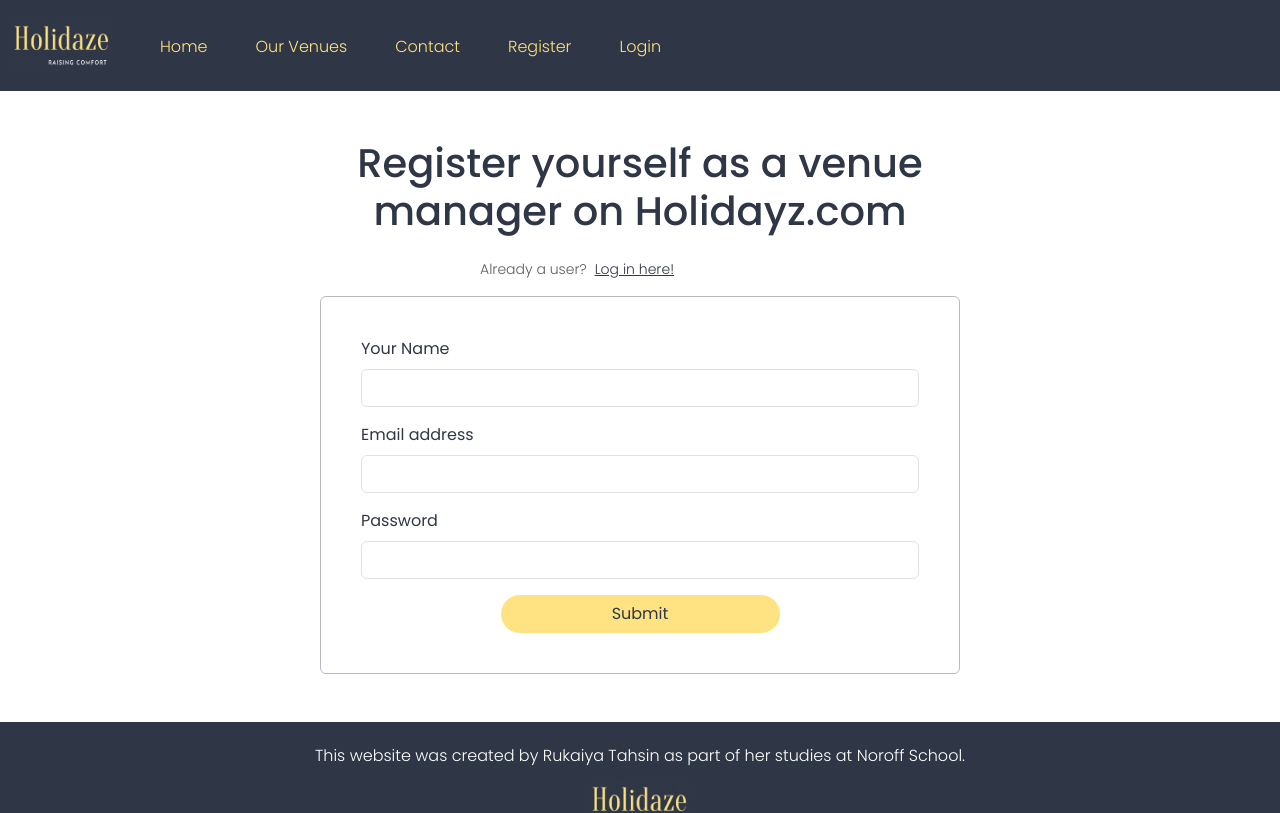
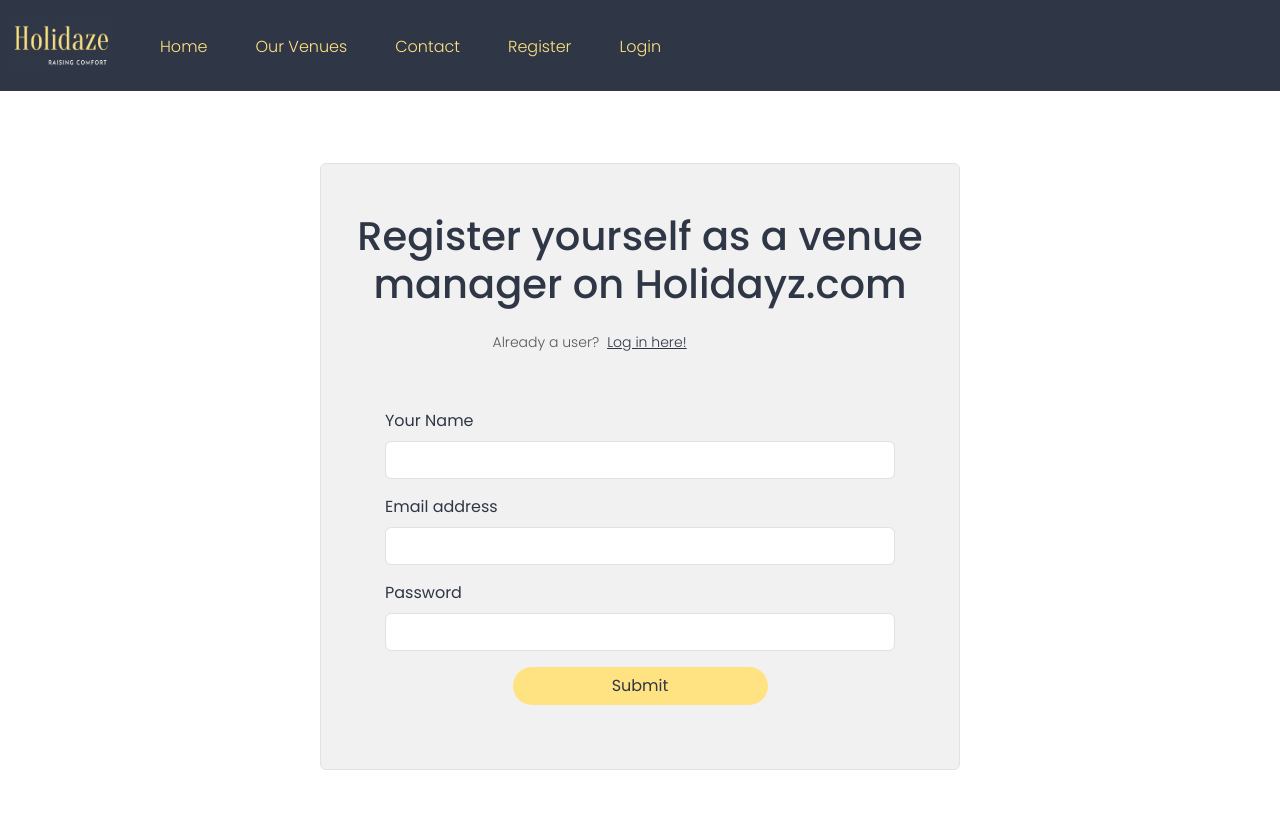
Before and after one commit to tahsinrukaiya/PROJECT-EXAM-2, a React (Vite) app: page /register_venue_manager in a window 1280 px wide. Shown: the top 813 px of the page. Built offline with nearby package versions, Linux system fonts and the light colour scheme; no server answers; a web font is replaced by a local one.

Commit message:
work on error message

```diff
--- a/src/components/Pages/Authentication/LoginForm.jsx
+++ b/src/components/Pages/Authentication/LoginForm.jsx
@@ -7,6 +7,7 @@
   const { handleLogin } = useAuth();
   const [email, setEmail] = useState("");
   const [password, setPassword] = useState("");
+  const [error, setError] = useState("");
   const [isVenueManager, setIsVenueManager] = useState(false);
   const navigate = useNavigate();
 
@@ -23,7 +24,12 @@
         navigate("/");
       }, 2000);
     } catch (error) {
-      console.error("Login failed:", error);
+      console.error("Log in failed", error);
+      if (error.response && error.response.status === 401) {
+        setError("Wrong username or password");
+      } else {
+        setError("Wrong username or password. Please try again.");
+      }
     }
   };
 
@@ -93,6 +99,7 @@
               required
             />
           </div>
+          {error && <h6 className="login-error mb-3">{error}</h6>}
           <button type="submit" className="btn w-50 rounded-pill submit-btn">
             Submit
           </button>
--- a/src/components/Pages/Authentication/RegisterCustomer.jsx
+++ b/src/components/Pages/Authentication/RegisterCustomer.jsx
@@ -39,7 +39,7 @@
 
   return (
     <div className="form-container d-flex justify-content-center align-items-center vh-50 mt-5">
-      <div className="col-10 col-md-6 col-lg-6">
+      <div className="col-10 col-md-6 col-lg-6 reg-form-container pt-5 pb-4 px-4 rounded border">
         <h1 className="form-title text-center mb-4">
           Register yourself as a customer on Holidayz.com
         </h1>
--- a/src/components/Pages/Authentication/RegisterVenueManger.jsx
+++ b/src/components/Pages/Authentication/RegisterVenueManger.jsx
@@ -39,7 +39,7 @@
 
   return (
     <div className="form-container d-flex justify-content-center align-items-center vh-50 mt-5">
-      <div className="col-10 col-md-6 col-lg-6">
+      <div className="col-10 col-md-6 col-lg-6 reg-form-container rounded border mt-4 mb-4 px-4 pt-5 pb-4">
         <h1 className="form-title text-center mb-4">
           Register yourself as a venue manager on Holidayz.com
         </h1>
@@ -49,7 +49,7 @@
             <span className="login-link mx-2">Log in here!</span>
           </Link>
         </div>
-        <form className="login-form rounded" onSubmit={handleSubmit(onSubmit)} noValidate>
+        <form className="reg-form" onSubmit={handleSubmit(onSubmit)} noValidate>
           <div className="mb-3">
             <label htmlFor="name" className="form-label">
               Your Name
--- a/src/index.css
+++ b/src/index.css
@@ -354,7 +354,18 @@
   font-size: 15px !important;
 }
 
+.reg-form-container {
+  background-color: #F1F1F1 !important;
+}
 
+.reg-form {
+  padding: 40px;
+  background-color: #F1F1F1 !important;
+}
+
+.invalid-feedback {
+  color: #973131 !important;
+}
 
 /*---------------------FOOTER---------------------*/
 .footer-container {
@@ -391,8 +402,8 @@
 }
 
 .login-form {
-  border: 1px solid #b7bac1;
   padding: 40px;
+  background-color: #F1F1F1 !important;
 }
 
 .form-title {
@@ -418,6 +429,11 @@
 
 .form-heading {
   color: #2f3645;
+}
+
+.login-error {
+  color: #973131 !important;
+  font-size: 15px !important;
 }
 
 /*--------------------------SINGLE VENUE---------------------------*/
```
